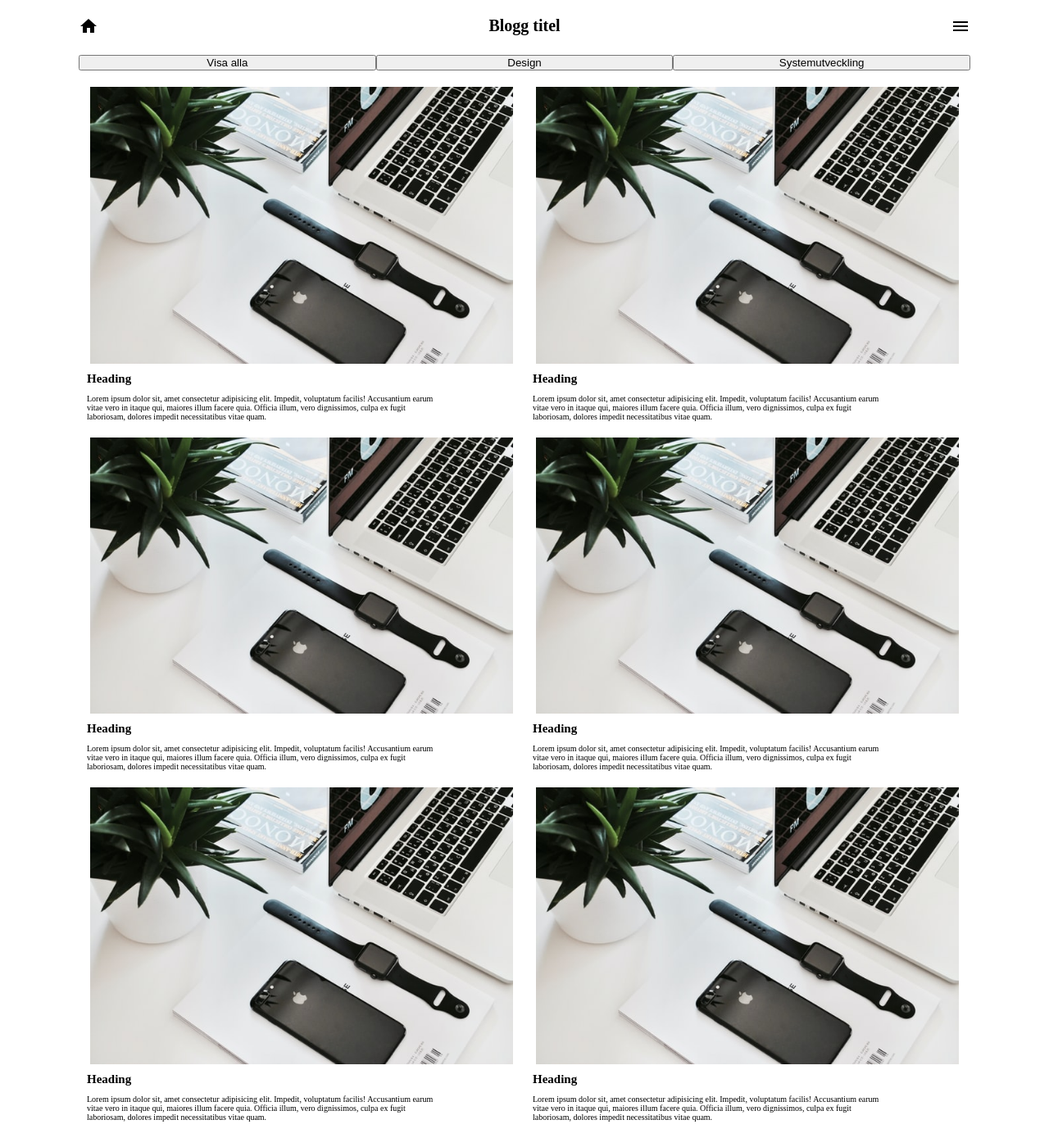
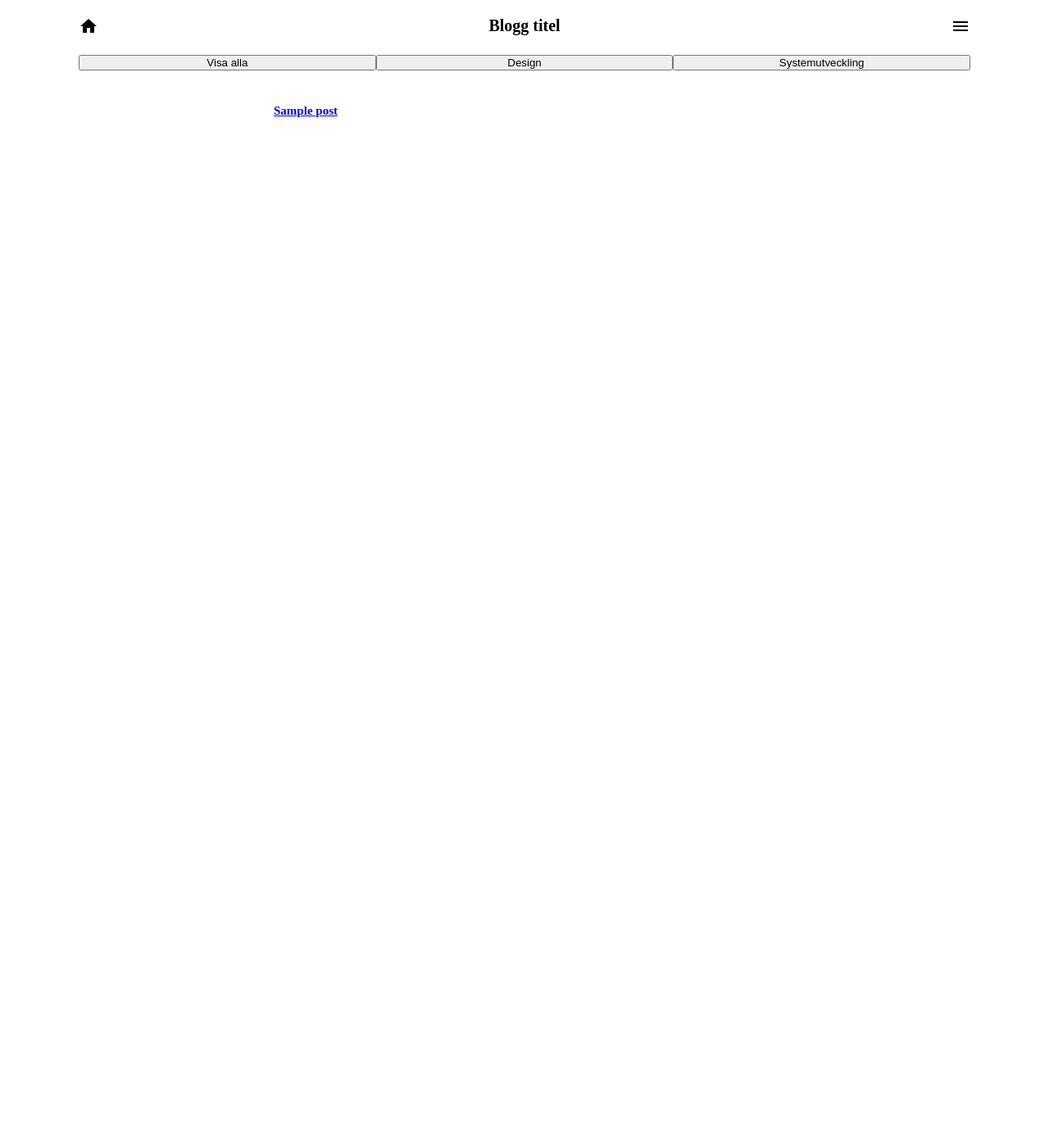
Before and after one commit to FredriikLarsson/blog-cms, a PHP site: page /blog.php?blogId=1 in a window 1280 px wide. Shown: the whole page at 82% size. After the commit the page ends 143 px from the top, so only its background shows below. Run offline with PHP 8.4, Linux system fonts and the light colour scheme; tables that the repository leaves empty or names only in its code hold one stand-in row (values such as "Sample post").

Commit message:
Added functionality for listing all blogpost on a specific blog

```diff
--- a/blog.php
+++ b/blog.php
@@ -23,60 +23,10 @@
             require_once('components/header.php');
         ?>
         <ul class="list-news">
-            <li class="listitem-news">
-                <img src="resources/example.jpg" alt="" class="listitem-image">
-                <div class="container-listitem-text">
-                    <h2 class="listitem-heading">Heading</h2>
-                    <p class="listitem-para">
-                        Lorem ipsum dolor sit, amet consectetur adipisicing elit. Impedit, voluptatum facilis! Accusantium earum vitae vero in itaque qui, maiores illum facere quia. Officia illum, vero dignissimos, culpa ex fugit laboriosam, dolores impedit necessitatibus vitae quam.
-                    </p>
-                </div>
-            </li>
-            <li class="listitem-news">
-                <img src="resources/example.jpg" alt="" class="listitem-image">
-                <div class="container-listitem-text">
-                    <h2 class="listitem-heading">Heading</h2>
-                    <p class="listitem-para">
-                        Lorem ipsum dolor sit, amet consectetur adipisicing elit. Impedit, voluptatum facilis! Accusantium earum vitae vero in itaque qui, maiores illum facere quia. Officia illum, vero dignissimos, culpa ex fugit laboriosam, dolores impedit necessitatibus vitae quam.
-                    </p>
-                </div>
-            </li>
-            <li class="listitem-news">
-                <img src="resources/example.jpg" alt="" class="listitem-image">
-                <div class="container-listitem-text">
-                    <h2 class="listitem-heading">Heading</h2>
-                    <p class="listitem-para">
-                        Lorem ipsum dolor sit, amet consectetur adipisicing elit. Impedit, voluptatum facilis! Accusantium earum vitae vero in itaque qui, maiores illum facere quia. Officia illum, vero dignissimos, culpa ex fugit laboriosam, dolores impedit necessitatibus vitae quam.
-                    </p>
-                </div>
-            </li>
-            <li class="listitem-news">
-                <img src="resources/example.jpg" alt="" class="listitem-image">
-                <div class="container-listitem-text">
-                    <h2 class="listitem-heading">Heading</h2>
-                    <p class="listitem-para">
-                        Lorem ipsum dolor sit, amet consectetur adipisicing elit. Impedit, voluptatum facilis! Accusantium earum vitae vero in itaque qui, maiores illum facere quia. Officia illum, vero dignissimos, culpa ex fugit laboriosam, dolores impedit necessitatibus vitae quam.
-                    </p>
-                </div>
-            </li>
-            <li class="listitem-news">
-                <img src="resources/example.jpg" alt="" class="listitem-image">
-                <div class="container-listitem-text">
-                    <h2 class="listitem-heading">Heading</h2>
-                    <p class="listitem-para">
-                        Lorem ipsum dolor sit, amet consectetur adipisicing elit. Impedit, voluptatum facilis! Accusantium earum vitae vero in itaque qui, maiores illum facere quia. Officia illum, vero dignissimos, culpa ex fugit laboriosam, dolores impedit necessitatibus vitae quam.
-                    </p>
-                </div>
-            </li>
-            <li class="listitem-news">
-                <img src="resources/example.jpg" alt="" class="listitem-image">
-                <div class="container-listitem-text">
-                    <h2 class="listitem-heading">Heading</h2>
-                    <p class="listitem-para">
-                        Lorem ipsum dolor sit, amet consectetur adipisicing elit. Impedit, voluptatum facilis! Accusantium earum vitae vero in itaque qui, maiores illum facere quia. Officia illum, vero dignissimos, culpa ex fugit laboriosam, dolores impedit necessitatibus vitae quam.
-                    </p>
-                </div>
-            </li>
+            <?php
+                require_once('model/blogs_service.php');
+                viewBlogPosts($_GET['blogId']);
+            ?>
         </ul>
     </div>
 </body>
--- a/model/blogs_service.php
+++ b/model/blogs_service.php
@@ -39,7 +39,7 @@ function viewLatestPosts() {
     /* Create a li element for every post in the array of the 10 posts */
     foreach($latestPosts as $value) {
         echo '<li class="listitem-news">
-                <a href=\'blog.php?postId="' . $value['id'] . '"\' class="postLink">
+                <a href=\'post.php?postId="' . $value['id'] . '"\' class="postLink">
                     <div class="container-image">
                         <img src="' . $value['filename'] . '" alt"" class="listitem-image">
                     </div>
@@ -50,3 +50,23 @@ function viewLatestPosts() {
             </li>';
     }
 }
+
+
+function viewBlogPosts($blogId) {
+    $db = db_connect();
+    $query = getBlogPosts($blogId);  //sql query to get all blog post from a blog
+    $blogPosts = db_select($db, $query); //get an array with the blogposts
+    /* Create a li element for every post in the array of all the blogposts */
+    foreach($blogPosts as $value) {
+        echo '<li class="listitem-news">
+                <a href=\'post.php?postId="' . $value['id'] . '"\' class="postLink">
+                    <div class="container-image">
+                        <img src="' . $value['filename'] . '" alt"" class="listitem-image">
+                    </div>
+                    <div class="container-listitem-text">
+                        <h2 class="listitem-heading">' . $value['title'] . '</h2>
+                    </div>
+                </a>
+            </li>';
+    }
+}
--- a/model/sql_query.php
+++ b/model/sql_query.php
@@ -17,7 +17,7 @@ function getBlog($blogId) {
 
 //Get posts from a specific blog
 function getBlogPosts($blogId) {
-    return 'SELECT * FROM posts WHERE blog_id=' . $blogId;
+    return 'SELECT posts.id, posts.title, images.filename FROM posts LEFT JOIN images ON posts.id=images.post_id AND images.type="title" WHERE blog_id=' . $blogId;
 }
 
 ?>
```
